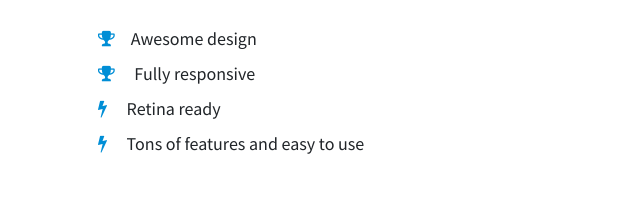
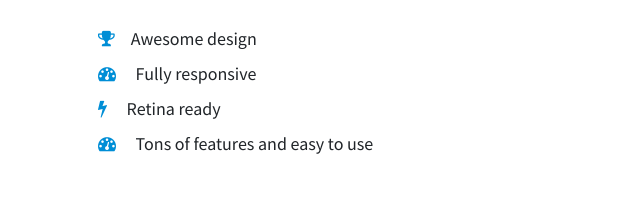
Before and after one commit to suraiya6/assig8, a plain HTML site: page index.html in a window 1280 px wide. Shown: the part 1712-1915 px from the top of the page, 554-1194 px from the left. Drawn offline with nearby package versions, Linux system fonts and the light colour scheme.

Commit message:
Update index.html

```diff
--- a/index.html
+++ b/index.html
@@ -147,9 +147,9 @@
               <p>Duis sed odio sit amet nibh vulputate cursus a sit amet mauris. Morbi accumsan ipsum velit. Nam nec tellus a odio tincidunt auctor a ornare odio. Sed non  mauris vitae erat consequat auctor eu in elit. </p>
               <ul>
                 <li><i class="fa fa-trophy"></i><span>Awesome design</span></li>
-                 <li><i class="fa fa-trophy"></i><span> Fully responsive</span></li>
+                 <li><i class="fa fa-tachometer"></i><span> Fully responsive</span></li>
                  <li><i class="fa fa-bolt"></i><span> Retina ready</span></li>
-                    <li><i class="fa fa-bolt"></i><span> Tons of features and easy to use</span></li>
+                    <li><i class="fa fa-tachometer"></i><span> Tons of features and easy to use</span></li>
 
               </ul>
             </div>
```
